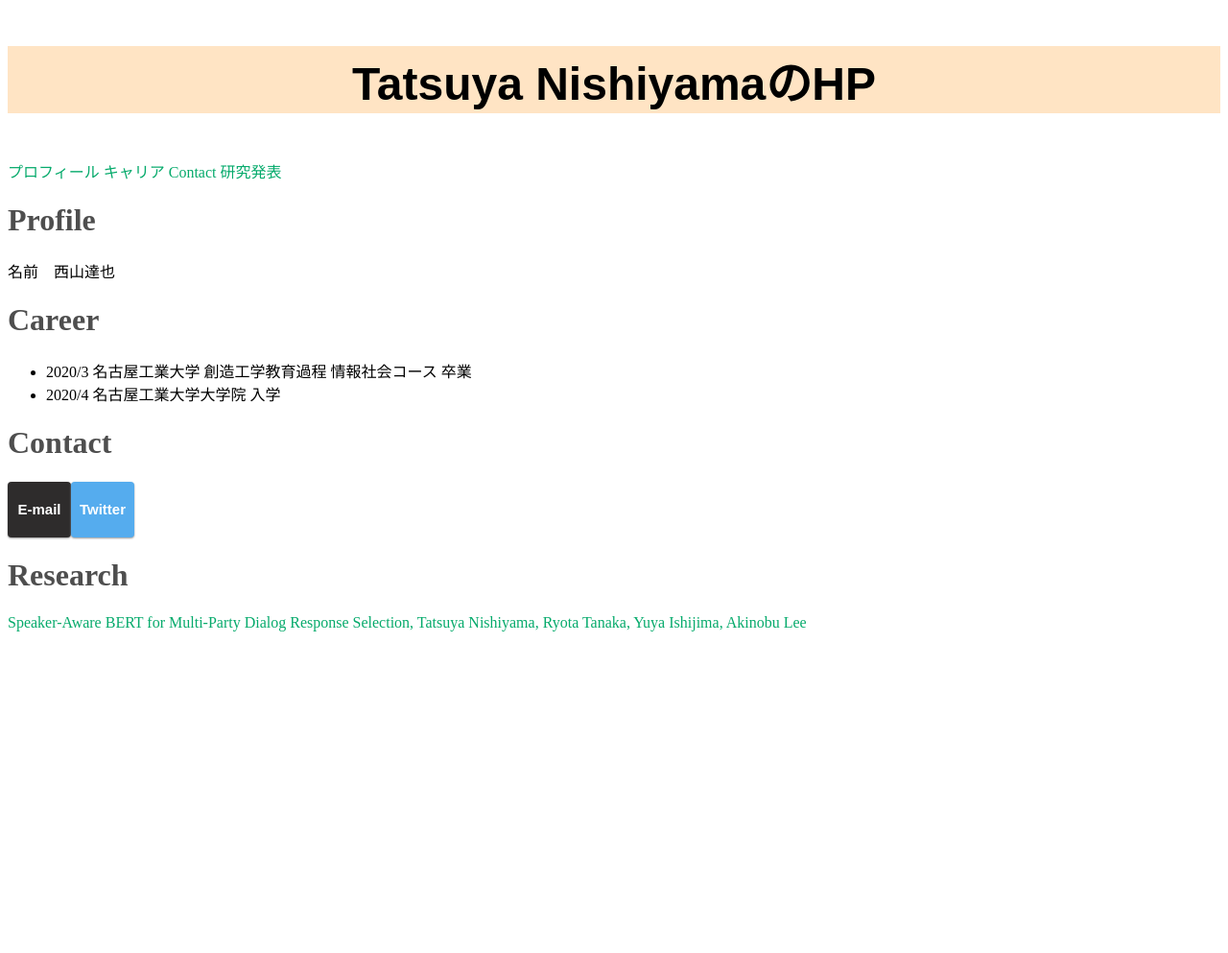
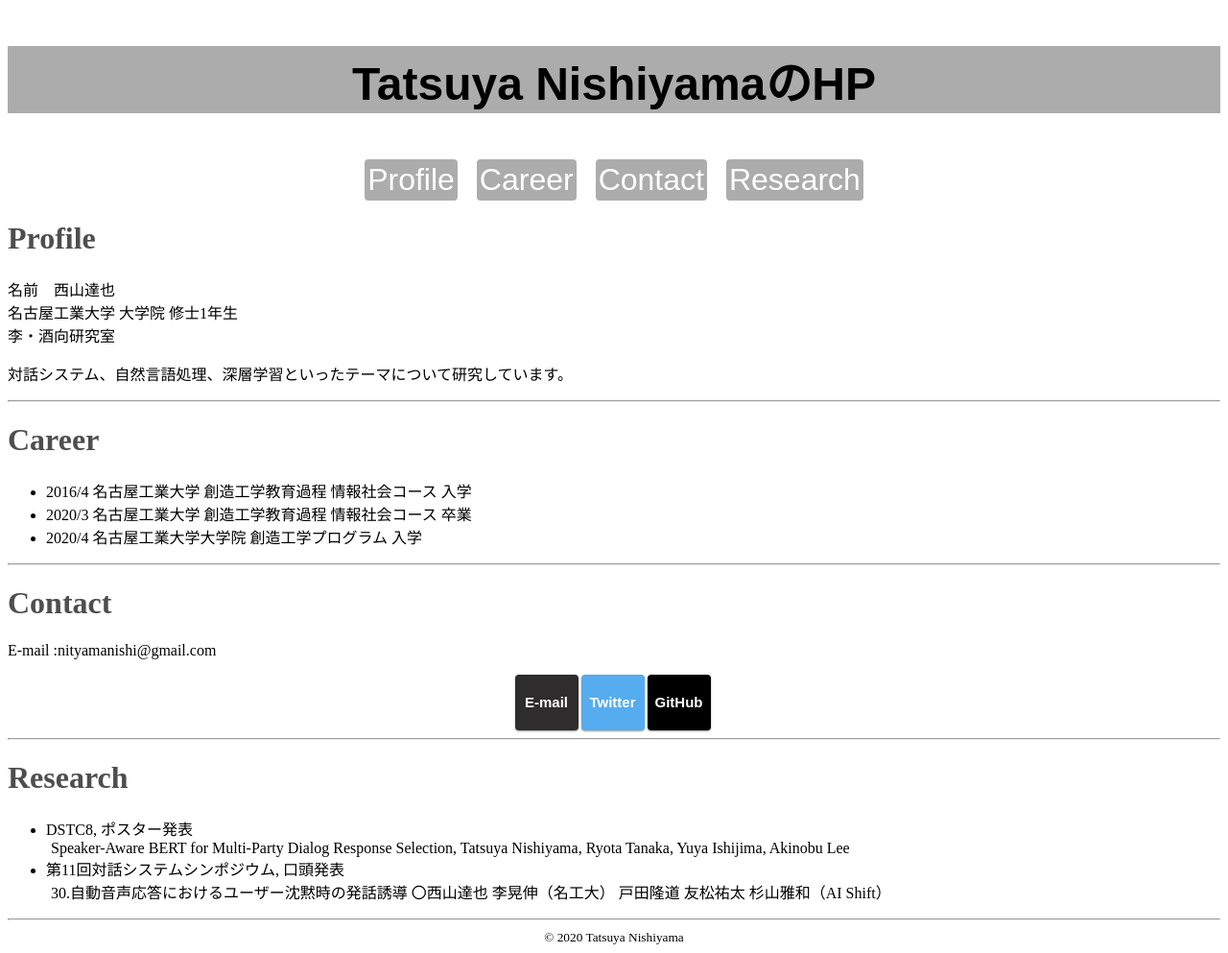
Before and after one commit to ntatsuyag/my_homepage, a plain HTML site: page index.html in a window 1280 px wide. Shown: the whole page at 96% size. Before the commit the page ends 800 px from the top, so only its background shows below. Drawn offline with Linux system fonts and the light colour scheme.

Commit message:
ページ内リンク、中央揃え修正、内容更新

```diff
--- a/index.html
+++ b/index.html
@@ -10,35 +10,57 @@
     <header class="header">
         <p>Tatsuya NishiyamaのHP</p>
     </header>
-    <nav>
-        <p>
-            <a href="#Profile">プロフィール</a>
-            <a href="#Career">キャリア</a>
-            <a href="#Contact">Contact</a>
-            <a href="#Research">研究発表</a>
-        </p>
-    </nav>
+
     <main>
+        <nav>
+            <ul class="in_links">
+                <li><a href="#Profile"><div>Profile</div></a></li>
+                <li><a href="#Career"><div>Career</div></a></li>
+                <li><a href="#Contact"><div>Contact</div></a></li>
+                <li><a href="#Research"><div>Research</div></a></li>
+            </ul>
+        </nav>
+
         <h1 class="Profile">Profile</h1>
         <div>名前　西山達也</div>
+        <div>名古屋工業大学 大学院 修士1年生</div>
+        <a href="https://www.slp.nitech.ac.jp/"><div>李・酒向研究室</div></a>
+        <p>対話システム、自然言語処理、深層学習といったテーマについて研究しています。</p>
+        <hr>
 
         <h1 class="Career">Career</h1>
             <ul>
-                <li>2020/3 名古屋工業大学 創造工学教育過程 情報社会コース 卒業</div></li>
-                <li>2020/4 名古屋工業大学大学院 入学</li>
+                <li>2016/4 名古屋工業大学 創造工学教育過程 情報社会コース 入学</li>
+                <li>2020/3 名古屋工業大学 創造工学教育過程 情報社会コース 卒業</li>
+                <li>2020/4 名古屋工業大学大学院 創造工学プログラム 入学</li>
             </ul>
+        <hr>
 
         <h1 class="Contact">Contact</h1>
+        <p>E-mail :nityamanishi@gmail.com</p>
         <nl class="buttoms">
             <li><a class="follow_buttom mail" href="mailto:nityamanishi@gmail.com"><div>E-mail</div></a></li>
             <li><a class="follow_buttom twitter" href="https://twitter.com/yama_nisshii"><div>Twitter</div></a></li>
+            <li><a class="follow_buttom github" href="https://github.com/ntatsuyag"><div>GitHub</div></a></li>
         </nl>
+        <hr>
 
         <h1 class=Research>Research</h1>
-        <a href="https://sites.google.com/dstc.community/dstc8/aaai-20-workshop?authuser=0">Speaker-Aware BERT for Multi-Party Dialog Response Selection, Tatsuya Nishiyama, Ryota Tanaka, Yuya Ishijima, Akinobu Lee</a>
+        <ul>
+            <li>
+                <div>DSTC8, ポスター発表</div>
+                <a style="margin-left: 5px;" href="https://sites.google.com/dstc.community/dstc8/aaai-20-workshop?authuser=0">Speaker-Aware BERT for Multi-Party Dialog Response Selection, Tatsuya Nishiyama, Ryota Tanaka, Yuya Ishijima, Akinobu Lee</a>
+            </li>
+            <li>
+                <div>第11回対話システムシンポジウム, 口頭発表</div>
+               <div style="margin-left: 5px;">30.自動音声応答におけるユーザー沈黙時の発話誘導 〇西山達也 李晃伸（名工大） 戸田隆道 友松祐太 杉山雅和（AI Shift）</div>
+            </li>
+        </ul>
+        <hr>
     </main>
+
     <footer>
-        <small></small>
+        <small>©︎ 2020 Tatsuya Nishiyama</small>
     </footer>
 </body>
 </html>
--- a/style.css
+++ b/style.css
@@ -5,42 +5,73 @@
     font-family: sans-serif;
     width: 100%;
     text-align: center;
-    background-color: bisque;
+    background-color: rgb(172, 172, 172);
 }
 
+/* bodyのリンク */
 body a{
     text-decoration: none;
-    color: rgb(5, 170, 107);
+    color: black;
 }
 body a:hover{
     text-decoration: underline;
 }
 
+/* mainのh1 */
 main h1:hover{
     color: rgb(173, 173, 173);
 }
-
 main h1{
     color:rgb(78, 78, 78);
 }
 
-/* ボタン */
+/* ページ内リンク */
+.in_links{
+    list-style-type: none;
+    display: flex;
+    justify-content: center; /* 中央寄せ */
+    padding-left: 0;
+}
+.in_links li{
+    text-decoration: none;
+    border-radius:4px;
+    background:rgb(172, 172, 172);
+    margin-right: 10px;
+    margin-left: 10px;
+    padding: 3px 3px 3px 3px;
+}
+.in_links div{
+    font-family:'Arial',sans-serif;
+    color: white;
+    font-size: 2rem;
+}
+.in_links li:hover{
+    background:rgba(172, 172, 172, 0.65);
+
+}
+.in_links div:hover{
+    text-decoration: underline;
+}
+
+/* ボタン全体 */
 .buttoms{
     list-style: none;
     display: flex;
+    justify-content: center;
 }
+/* ボタンそれぞれ */
 .buttoms li{
     text-align: center;
+    margin-right: 3px;
 }
-
 .follow_buttom{
-    font-family:'Arial',sans-serif;/* 好きなフォントを指定してね */
+    font-family:'Arial',sans-serif;/* 好きなフォントを指定*/
     border-radius:4px;
     position:relative;
     width:66px;
     height:58px;
     font-size:30px;
-    color:#fff!important;
+    color:#fff;
     transition:.5s;
     text-decoration:none;
     box-shadow:0 1px 2px #999;
@@ -49,12 +80,15 @@ main h1{
     align-items: center;
 }
 
-/* Twitter */
+/* ボタン各種の設定*/
 .twitter{
     background:#55acee;
 }
 .mail{
     background: rgb(46, 44, 44);
+}
+.github{
+    background: black;
 }
 
 /* ボタン内テキスト調整 */
@@ -73,3 +107,7 @@ main h1{
     transform:translateY(-5px);
     text-decoration:none;
 }
+
+footer{
+    text-align: center;
+}
```
